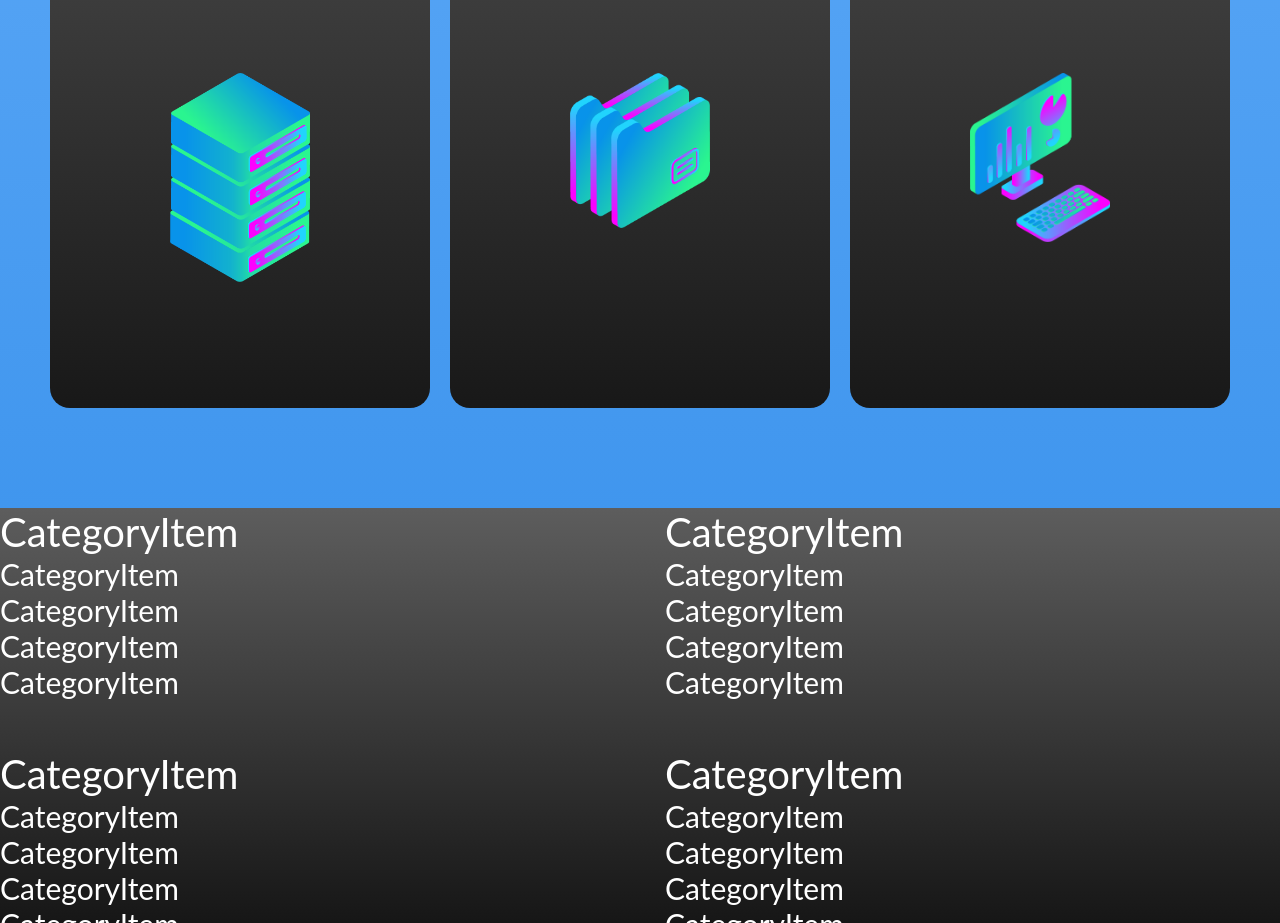
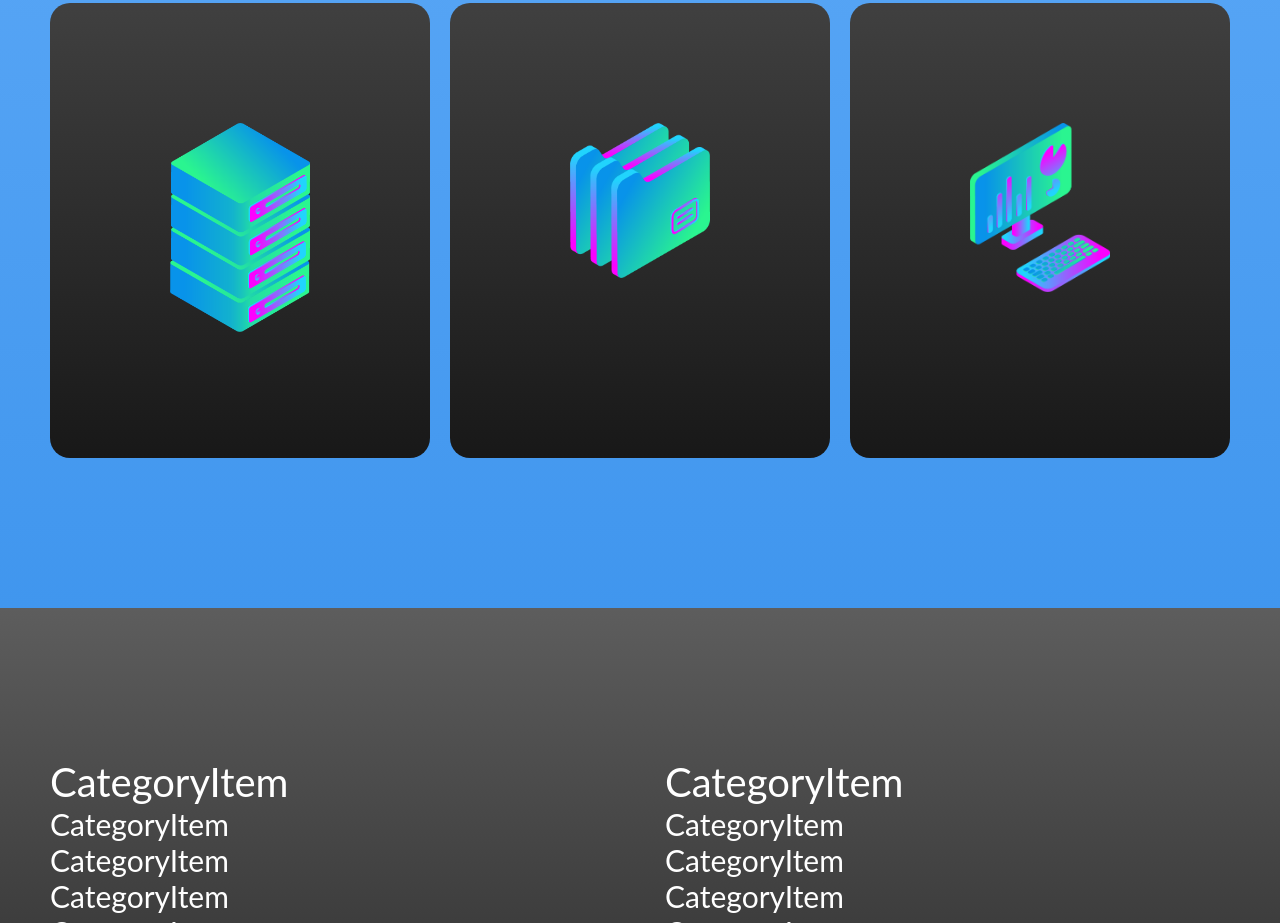
Before and after one commit to AyeshaMunawar-profile/WebsiteBasicLayout, a plain HTML site: page index.html in a window 1280 px wide. Shown: the part 1877-2800 px from the top of the page. Drawn offline with Linux system fonts and the light colour scheme.

Commit message:
GT-1> Add padding to the section
GT-1> Add padding to the section

```diff
--- a/index.html
+++ b/index.html
@@ -15,8 +15,8 @@
         <li class="main-nav__item"><a href="#" class="main-nav__item__link">Client Center</a></li>
     </ul>
 </nav>
-<section class="header-container"><img src="img/undraw.png" alt="" class="header-image"></section>
-<main class="zone blue section-project">
+<section class="section-header section"><img src="img/undraw.png" alt="" class="header-image"></section>
+<main class="zone blue section section-project">
     <div class="projects-wrapper">
         <div class="box zone"><img src="img/data_storage_2_2.png" alt="project image" class="zone__img"></div>
         <div class="box zone"><img src="img/desktop_analytics_2.png" alt="project image" class="zone__img"></div>
@@ -29,8 +29,8 @@
         <div class="box zone"><img src="img/desktop_analytics_2.png" alt="project image" class="zone__img"></div>
     </div>
 </main>
-<footer class="zone ">
-    <div class="footer__wrapper black">
+<footer class="zone section section-footer black">
+    <div class="footer__wrapper">
     <ul class="footer__category">
         <li class="footer__category__item footer__category__heading"><a href="#" class="footer__category__item__link">CategoryItem</a></li>
         <li class="footer__category__item"><a href="#" class="footer__category__item__link">CategoryItem</a></li>
--- a/style.css
+++ b/style.css
@@ -22,6 +22,10 @@
     /*border: 1px solid #bbb;*/
     transition: all 0.3s linear;
 
+}
+
+.section{
+    padding: 15rem 5rem;
 }
 
 .zone:hover {
@@ -69,7 +73,7 @@
 }
 
 /*COVER*/
-.header-container {
+.section-header {
     color: white;
     font-size: 8rem;
     display: flex;
@@ -78,15 +82,13 @@
     align-items: center;
     height: 100vh;
 }
-.header-container .header-image{
+.section-header .header-image{
     width: 75rem;
     height: auto;
 
 }
 /*PROJECTS SECTION*/
-.section-project{
-    padding: 10rem 5rem;
-}
+
 .projects-wrapper {
     display: grid;
     gap: 2rem;
```
